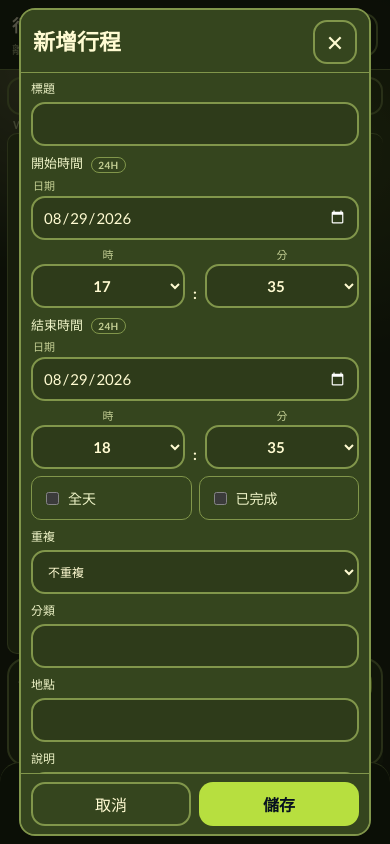
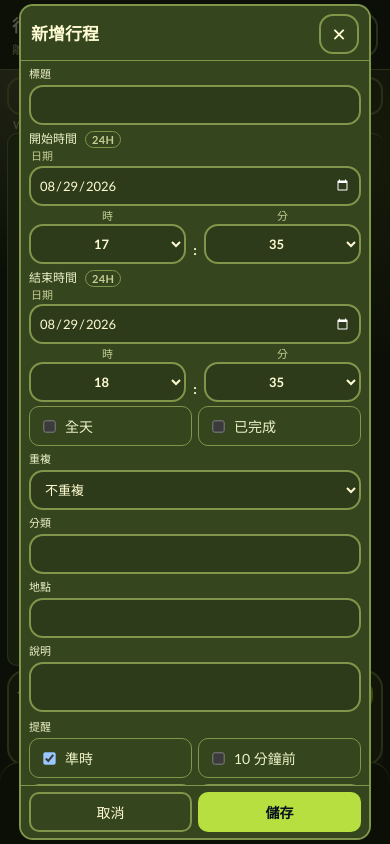
Before and after one commit to lihe-source/PWA-CalendarNotes-GD, a website with bundled scripts: page index.html in a window 390 px wide. Both pictures are taken after a click on the button "＋ 行程". Built offline with nearby package versions, Linux system fonts and the light colour scheme.

Commit message:
Add files via upload

```diff
--- a/config.js
+++ b/config.js
@@ -1,7 +1,7 @@
 // ====== 部署後只需要修改這個檔案 ======
 window.APP_CONFIG = {
   APP_NAME: '行事曆・備註提醒',
-  VERSION: 'V1.6.3',
+  VERSION: 'V1.6.4',
 
   // Cloudflare Worker 部署後取得，例如：
   // https://calendar-notes-pwa-api.your-subdomain.workers.dev
--- a/service-worker.js
+++ b/service-worker.js
@@ -1,4 +1,4 @@
-const CACHE='calendar-notes-pwa-v1.6.3';
+const CACHE='calendar-notes-pwa-v1.6.4';
 const CORE=['./','./index.html','./style.css','./config.js','./app.js','./db.js','./api.js','./google-drive.js','./push.js','./holidays.js','./manifest.json','./version.json','./icon-192.png','./icon-512.png'];
 self.addEventListener('install',event=>{event.waitUntil(caches.open(CACHE).then(c=>c.addAll(CORE)).then(()=>self.skipWaiting()))});
 self.addEventListener('activate',event=>{event.waitUntil(caches.keys().then(keys=>Promise.all(keys.filter(k=>k.startsWith('calendar-notes-pwa-')&&k!==CACHE).map(k=>caches.delete(k)))).then(()=>self.clients.claim()))});
--- a/style.css
+++ b/style.css
@@ -389,3 +389,51 @@ button,.search,input,textarea,select{border-radius:var(--ui-radius-control)}
   body.calendar-active .calendar-day-panel{max-height:min(165px,17dvh)!important}
   body.calendar-active .calendar-day-panel #dayEvents{max-height:calc(min(165px,17dvh) - 48px)!important}
 }
+
+
+/* ===== V1.6.4: tighter mobile event-editor layout ===== */
+@media(max-width:767px){
+  dialog{padding:0!important}
+  #editorDialog{width:calc(100vw - 8px)!important;height:calc(100dvh - max(4px,var(--safe-top)) - max(4px,var(--safe-bottom)))!important;max-height:calc(100dvh - max(4px,var(--safe-top)) - max(4px,var(--safe-bottom)))!important;border-radius:14px!important}
+  #editorDialog form{grid-template-rows:auto minmax(0,1fr) auto!important}
+  #editorDialog .dialog-head{padding:8px 10px 6px!important}
+  #editorDialog .dialog-head h2{font-size:18px!important;line-height:1.1!important}
+  #editorDialog .dialog-head .icon-btn{width:40px!important;min-height:40px!important;font-size:18px!important}
+  #editorFields{padding:4px 10px 8px!important;gap:4px!important}
+  #editorFields > label{font-size:11px!important;margin:0!important}
+  #editorFields > label > input,
+  #editorFields > label > select,
+  #editorFields > label > textarea{margin-top:4px!important;min-height:40px!important;padding:7px 10px!important;font-size:14px!important}
+  #editorFields textarea{min-height:72px!important}
+  #editorDialog .dialog-actions{padding:6px 10px calc(6px + var(--safe-bottom))!important;gap:6px!important}
+  #editorDialog .dialog-actions button{min-height:40px!important;font-size:14px!important;padding:6px 10px!important;border-radius:10px!important}
+
+  .datetime24-group legend{font-size:12px!important;margin:0 0 2px!important}
+  .format-24h{font-size:11px!important;padding:1px 6px!important}
+  .datetime24-row{gap:4px!important}
+  .datetime24-date span,.datetime24-time-row label>span{font-size:11px!important;line-height:1.1!important}
+  .datetime24-date input{height:40px!important;min-height:40px!important;padding:7px 10px!important;font-size:14px!important}
+  .datetime24-time-row{gap:4px!important}
+  .datetime24-row input, .datetime24-time-row select{height:40px!important;min-height:40px!important;font-size:14px!important;padding:6px 8px!important}
+  .datetime24-colon{height:40px!important;padding-top:12px!important;font-size:14px!important}
+
+  #editorFields .check-row{gap:6px!important}
+  #editorFields .check-row label{min-height:40px!important;padding:6px 9px!important;font-size:14px!important}
+  #editorFields input[type="checkbox"]{transform:scale(.95)}
+
+  body.calendar-active .calendar-day-panel{min-height:96px!important;max-height:min(150px,15dvh)!important;padding:7px 8px!important}
+  body.calendar-active .calendar-day-panel #dayEvents{max-height:calc(min(150px,15dvh) - 42px)!important}
+  .calendar-day-panel .panel-head h3{font-size:13px!important}
+  .calendar-day-panel .small{min-height:32px!important;padding:4px 8px!important;font-size:12px!important}
+}
+
+@media(max-width:420px){
+  #editorDialog .dialog-head h2{font-size:17px!important}
+  #editorFields{padding:4px 8px 6px!important}
+  #editorDialog .dialog-actions{padding:6px 8px calc(6px + var(--safe-bottom))!important}
+  #editorFields > label > input,
+  #editorFields > label > select,
+  #editorFields > label > textarea,
+  .datetime24-date input,
+  .datetime24-row input, .datetime24-time-row select{font-size:13px!important}
+}
```
Also changed, not shown: UPDATE_V1_6_4.txt (added, +7 -0 lines), version.json (+4 -4 lines).
